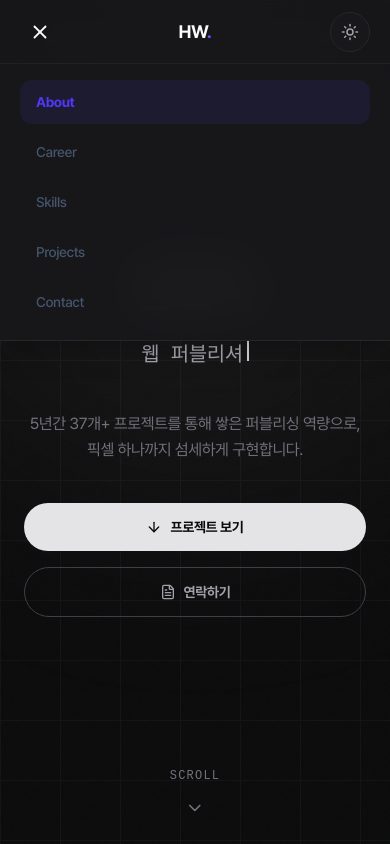
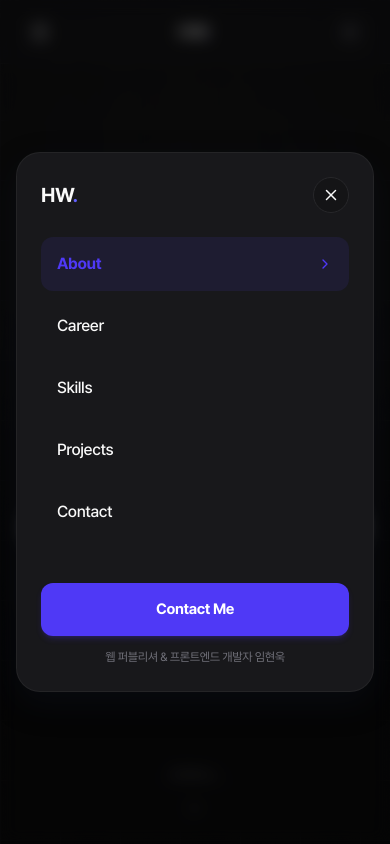
Before and after one commit to gusdnrs/portfolio, a Next.js app: page / in a window 390 px wide. Both pictures are taken after a click on the button 40 px from the left and 31 px from the top of the page. Shown: the top 844 px of the page. Built offline with nearby package versions, Linux system fonts and the light colour scheme.

Commit message:
style: 모바일 사이드메뉴 펼침 카드 모달 디자인 반영 (390px 둥근 카드, 닫기 버튼, 액티브 쉐브론, 하단 CTA)

```diff
--- a/src/components/layout/Header.tsx
+++ b/src/components/layout/Header.tsx
@@ -2,7 +2,7 @@
 
 import { useCallback, useEffect, useMemo, useState } from 'react';
 import { AnimatePresence, motion } from 'framer-motion';
-import { Menu, X, Sparkles, Send } from 'lucide-react';
+import { Menu, X, Sparkles, Send, ChevronRight } from 'lucide-react';
 import ThemeToggle from '@/components/ui/ThemeToggle';
 import { useScrollSpy } from '@/hooks/useScrollSpy';
 import type { NavItem } from '@/types';
@@ -32,6 +32,15 @@ export default function Header() {
     });
     return () => window.removeEventListener('scroll', onScroll);
   }, []);
+
+  // 모바일 메뉴 열림 시 스크롤 잠금
+  useEffect(() => {
+    if (mobileOpen) {
+      document.body.classList.add('modal-open');
+    } else {
+      document.body.classList.remove('modal-open');
+    }
+  }, [mobileOpen]);
 
   const scrollTo = useCallback((id: string) => {
     document
@@ -128,12 +137,12 @@ export default function Header() {
         >
           {/* 좌측: 햄버거 메뉴 버튼 */}
           <button
-            onClick={() => setMobileOpen(!mobileOpen)}
+            onClick={() => setMobileOpen(true)}
             className="w-10 h-10 flex items-center justify-center
               rounded-xl text-text-primary hover:bg-bg-secondary/60 cursor-pointer"
             aria-label="메뉴 열기"
           >
-            {mobileOpen ? <X size={22} /> : <Menu size={22} />}
+            <Menu size={22} />
           </button>
 
           {/* 중앙: 로고 */}
@@ -146,40 +155,104 @@ export default function Header() {
             HW<span className="text-indigo-500">.</span>
           </button>
 
-          {/* 우측: 컨트롤 (테마 토글 등) */}
+          {/* 우측: 컨트롤 (테마 토글) */}
           <div className="flex items-center gap-3">
             <ThemeToggle />
           </div>
         </div>
 
-        {/* 모바일 드로어 메뉴 */}
+        {/* 모바일 사이드 메뉴 오버레이 & 펼침 카드 */}
         <AnimatePresence>
           {mobileOpen && (
-            <motion.nav
-              initial={{ opacity: 0, height: 0 }}
-              animate={{ opacity: 1, height: 'auto' }}
-              exit={{ opacity: 0, height: 0 }}
+            <div className="fixed inset-0 z-[100] flex items-center justify-center p-4">
+              {/* 백드롭 (배경 블러) */}
+              <motion.div
+                initial={{ opacity: 0 }}
+                animate={{ opacity: 1 }}
+                exit={{ opacity: 0 }}
                 transition={{ duration: 0.25 }}
-              className="bg-bg-card/95 backdrop-blur-xl border-b border-border-primary shadow-xl overflow-hidden"
+                onClick={() => setMobileOpen(false)}
+                className="absolute inset-0 bg-black/60 backdrop-blur-sm"
+              />
+
+              {/* 390px 스타일 사이드메뉴 카드 모달 */}
+              <motion.div
+                initial={{ opacity: 0, scale: 0.92, y: 15 }}
+                animate={{ opacity: 1, scale: 1, y: 0 }}
+                exit={{ opacity: 0, scale: 0.92, y: 15 }}
+                transition={{ type: 'spring', damping: 25, stiffness: 300 }}
+                className="relative z-10 w-full max-w-[390px] min-h-[540px] p-6
+                  bg-bg-card rounded-[24px] border border-border-primary/80
+                  shadow-[0_12px_32px_rgba(15,23,42,0.25)]
+                  flex flex-col justify-between"
               >
-              <div className="px-5 py-4 flex flex-col gap-1.5">
-                {NAV_ITEMS.map(item => (
+                {/* 상단 맘: 로고 & 닫기 버튼 */}
+                <div className="space-y-6">
+                  <div className="flex items-center justify-between">
+                    <span className="text-[20px] font-extrabold text-text-primary tracking-tight">
+                      HW<span className="text-indigo-500">.</span>
+                    </span>
+
+                    {/* 닫기 버튼 */}
+                    <button
+                      onClick={() => setMobileOpen(false)}
+                      className="w-9 h-9 rounded-full bg-bg-secondary
+                        border border-border-primary
+                        flex items-center justify-center text-text-primary
+                        hover:bg-bg-card-hover transition-colors cursor-pointer"
+                      aria-label="메뉴 닫기"
+                    >
+                      <X size={18} />
+                    </button>
+                  </div>
+
+                  {/* 메뉴 항목 리스트 */}
+                  <div className="flex flex-col gap-2">
+                    {NAV_ITEMS.map(item => {
+                      const isActive = activeId === item.id;
+                      return (
                         <button
                           key={item.id}
                           onClick={() => scrollTo(item.id)}
-                    className={`py-3 px-4 rounded-xl text-left
-                      text-sm font-medium transition-colors cursor-pointer
+                          className={`w-full px-4 py-[14px] rounded-[12px]
+                            flex items-center justify-between
+                            transition-all duration-200 cursor-pointer
                             ${
-                        activeId === item.id
+                              isActive
                                 ? 'bg-indigo-600/10 dark:bg-indigo-400/15 text-indigo-600 dark:text-indigo-400 font-semibold'
-                          : 'text-slate-600 dark:text-zinc-400 hover:bg-indigo-600/10 dark:hover:bg-indigo-400/15 hover:text-indigo-600 dark:hover:text-indigo-400'
+                                : 'text-text-primary font-medium hover:bg-bg-secondary'
                             }`}
                         >
-                    {item.label}
+                          <span className="text-[16px]">{item.label}</span>
+                          {isActive && (
+                            <ChevronRight
+                              size={16}
+                              className="text-indigo-600 dark:text-indigo-400"
+                            />
+                          )}
                         </button>
-                ))}
+                      );
+                    })}
                   </div>
-            </motion.nav>
+                </div>
+
+                {/* 하단 영역: CTA 버튼 & 서브설명 */}
+                <div className="pt-6 space-y-3">
+                  <button
+                    onClick={() => scrollTo('contact')}
+                    className="w-full py-3.5 px-4 rounded-[12px]
+                      bg-indigo-600 hover:bg-indigo-500
+                      text-white text-[15px] font-semibold text-center
+                      shadow-md shadow-indigo-600/20 transition-all cursor-pointer"
+                  >
+                    Contact Me
+                  </button>
+                  <p className="text-center text-[12px] text-text-tertiary">
+                    웹 퍼블리셔 &amp; 프론트엔드 개발자 임현욱
+                  </p>
+                </div>
+              </motion.div>
+            </div>
           )}
         </AnimatePresence>
       </header>
```
Lines whose indentation alone changed are shown as unchanged.
